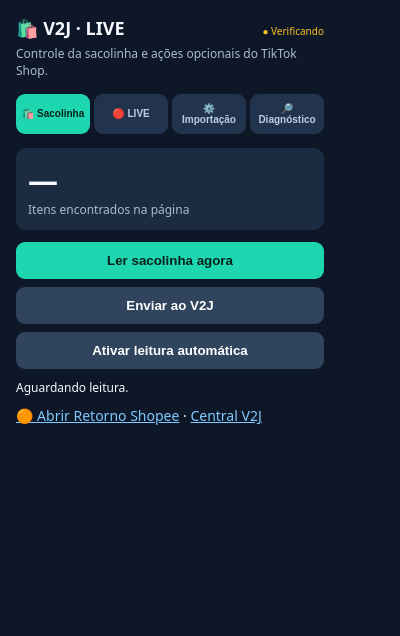
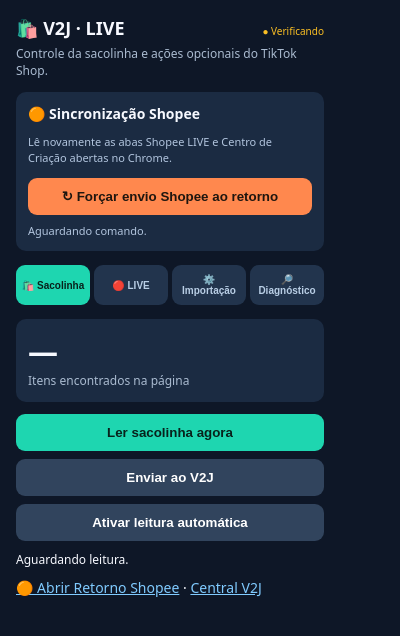
Before and after one commit to Nomade-22/painel-ao-vivo, a browser extension: page extensao-v2j/popup.html in a window 400 px wide. Drawn offline with Linux system fonts and the light colour scheme.

Commit message:
Adicionar botão para forçar envio Shopee LIVE e Creator

```diff
--- a/extensao-v2j/popup.html
+++ b/extensao-v2j/popup.html
@@ -2,6 +2,7 @@
 <html lang="pt-BR"><head><meta charset="utf-8"><meta name="viewport" content="width=device-width,initial-scale=1">
 <style>body{width:340px;background:#0e1727;color:#f7f9ff;font:14px system-ui;margin:0;padding:16px;box-sizing:border-box}h1{font-size:18px;margin:0 0 5px}.muted{color:#aabbd0;font-size:12px;line-height:1.45}.stat{background:#1b2b42;padding:12px;border-radius:10px;margin:12px 0}.big{font-size:30px;font-weight:750}button{display:block;width:100%;margin:8px 0;padding:11px;border:0;border-radius:9px;background:#1ed6b0;color:#08221b;font-weight:750;cursor:pointer}button.secondary{background:#31445d;color:white}button:disabled{opacity:.5;cursor:wait}#message{margin:10px 0;overflow-wrap:anywhere;font-size:12px}a{color:#80cbff}.top{display:flex;align-items:center;justify-content:space-between}.connection{font-size:10px;color:#fbbf24}.connection.ok{color:#34d399}.tabs{display:flex;gap:4px;margin:14px 0}.tabs button{flex:1;width:auto;padding:9px 3px;margin:0;font-size:10px;background:#22344d;color:#b9cee5}.tabs button[aria-selected=true]{background:#1ed6b0;color:#08221b}.tabPanel[hidden]{display:none}label.field{display:block;margin:12px 0 6px;font-size:12px;color:#bdd1e9}select,input[type=number]{box-sizing:border-box;width:100%;padding:10px;background:#1b2b42;border:1px solid #405775;border-radius:8px;color:white}.hint{font-size:11px;color:#b2c5de;line-height:1.5}</style></head>
 <body><div class="top"><h1>🛍️ V2J · LIVE</h1><span class="connection" id="connection">● Verificando</span></div><div class="muted">Controle da sacolinha e ações opcionais do TikTok Shop.</div>
+<div class="stat"><strong>🟠 Sincronização Shopee</strong><p class="hint">Lê novamente as abas Shopee LIVE e Centro de Criação abertas no Chrome.</p><button id="shopeeForce" style="background:#ff884e;color:#1f160f">↻ Forçar envio Shopee ao retorno</button><div id="shopeeForceStatus" class="hint">Aguardando comando.</div></div>
 <nav class="tabs" aria-label="Seções"><button class="tabButton" data-tab="bag" aria-selected="true">🛍️ Sacolinha</button><button class="tabButton" data-tab="live" aria-selected="false">🔴 LIVE</button><button class="tabButton" data-tab="batch" aria-selected="false">⚙️ Importação</button><button class="tabButton" data-tab="diag" aria-selected="false">🔎 Diagnóstico</button></nav>
 <section class="tabPanel" data-panel="bag">
 <div class="stat"><div class="big" id="count">—</div><div class="muted">Itens encontrados na página</div></div>
```
